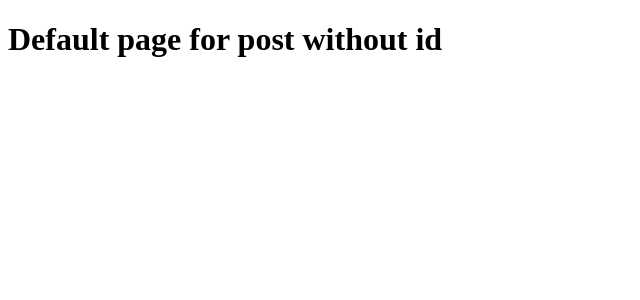
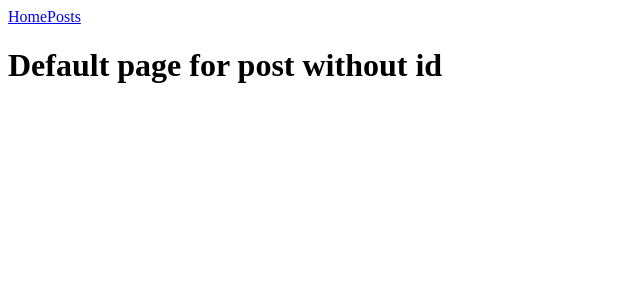
Before and after one commit to DarkKeksik/nextJS-learn, a Next.js app: page /post in a window 1280 px wide. Shown: the top 300 px of the page, without its empty margins (0-640 px from the left). Built offline with nearby package versions, Linux system fonts and the light colour scheme.

Commit message:
Added main layout

```diff
--- /dev/null
+++ b/Components/layouts/Main/index.js
@@ -0,0 +1,15 @@
+import Link from "next/link";
+
+export default ({ children }) => {
+    return (
+        <>
+            <nav>
+                <Link href={'/'}><a>Home</a></Link>
+                <Link href={'/posts'}><a>Posts</a></Link>
+            </nav>
+            <main>
+                { children }
+            </main>
+        </>
+    )
+}
--- /dev/null
+++ b/Components/layouts/index.js
@@ -0,0 +1 @@
+export { default as MainLayout } from './Main';
--- a/pages/index.js
+++ b/pages/index.js
@@ -1,12 +1,13 @@
 import Head from 'next/head';
+import { MainLayout } from '../Components/layouts';
 
 export default function Index() {
     return (
-        <>
+        <MainLayout>
             <Head>
                 <title>NextJS | main page</title>
             </Head>
             <h1>Starting page</h1>
-        </>
+        </MainLayout>
     )
 }
--- a/pages/post/[id].js
+++ b/pages/post/[id].js
@@ -1,14 +1,15 @@
 import {useRouter} from "next/router";
 import Head from "next/head";
+import {MainLayout} from "../../Components/layouts";
 
 export default function Post() {
     const router = useRouter();
     return (
-        <>
+        <MainLayout>
             <Head>
                 <title>NextJS | post №{router.query.id}</title>
             </Head>
             <h1>Post { router.query.id }</h1>
-        </>
+        </MainLayout>
     )
 }
--- a/pages/post/index.js
+++ b/pages/post/index.js
@@ -1,12 +1,13 @@
 import Head from 'next/head';
+import {MainLayout} from "../../Components/layouts";
 
 export default function Post () {
     return (
-        <>
+        <MainLayout>
             <Head>
                 <title> NextJS | post page default </title>
             </Head>
             <h1>Default page for post without id</h1>
-        </>
+        </MainLayout>
     )
 }
```
Also changed, not shown: pages/posts.js (+4 -3 lines).
